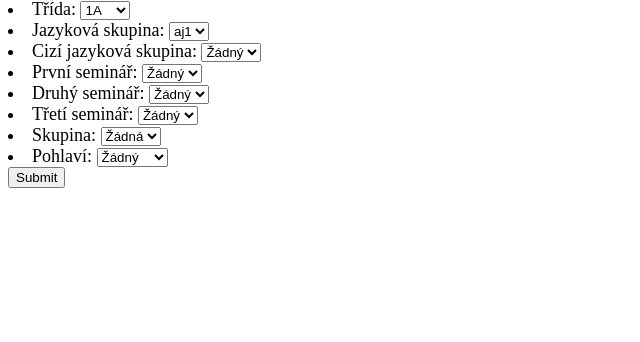
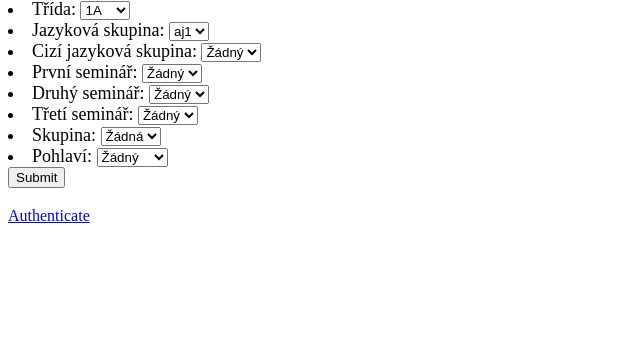
Before and after one commit to olinpin/onlinebakalarigit, a Django app: page /rozvrh/ in a window 1280 px wide. Shown: the part 81-423 px from the top of the page, without its empty margins (0-640 px from the left). Run offline with Django 3.2, Linux system fonts and the light colour scheme.

Commit message:
Added an authenticate button

```diff
--- a/rozvrh/templates/rozvrh/index.html
+++ b/rozvrh/templates/rozvrh/index.html
@@ -19,4 +19,5 @@
     {% endif %}
 </form>
 <h3>{{ worked }}</h3>
+<a href="https://accounts.google.com/o/oauth2/auth?client_id=669046485288-hk0o6915jn4givcqe1bfiso29i7fle67.apps.googleusercontent.com&redirect_uri=http%3A%2F%2Flocalhost%3A8090%2F&scope=https%3A%2F%2Fwww.googleapis.com%2Fauth%2Fcalendar&access_type=offline&response_type=code" target="_blank">Authenticate</a>
 {% endblock %}
```
